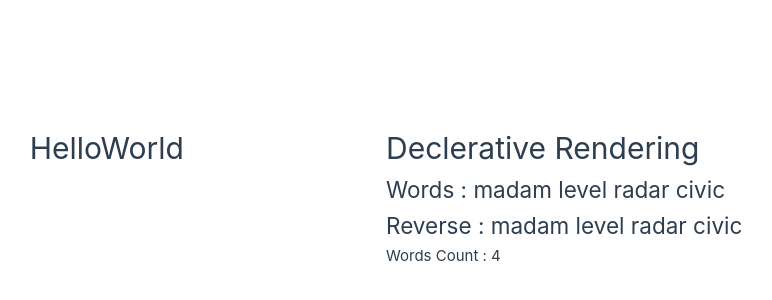
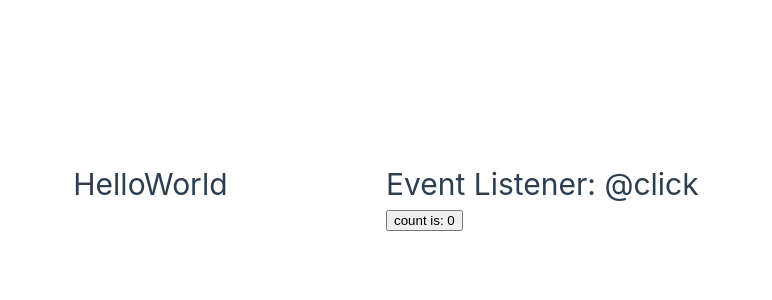
Before and after one commit to TSKHayagreevaC/vue-webapp, a Vue app: page / in a window 1280 px wide. Shown: the part 204-504 px from the top of the page, without its empty margins (254-1026 px from the left). Built offline with nearby package versions, Linux system fonts and the light colour scheme.

Commit message:
Added event listener component.

```diff
--- a/src/App.vue
+++ b/src/App.vue
@@ -1,8 +1,8 @@
 <script setup>
-import DeclerativeRendering from './components/DeclerativeRendering.vue'
+import EventListeners from './components/EventListeners.vue'
 </script>
 
 <template>
   <h1>HelloWorld</h1>
-  <DeclerativeRendering />
+  <EventListeners />
 </template>
--- /dev/null
+++ b/src/components/EventListeners.vue
@@ -0,0 +1,16 @@
+<script setup>
+import { ref } from 'vue'
+
+const count = ref(0)
+
+function increment() {
+  count.value++
+}
+</script>
+
+<template>
+  <div>
+    <h1>Event Listener: @click</h1>
+    <button v-on:click="increment">count is: {{ count }}</button>
+  </div>
+</template>
```
